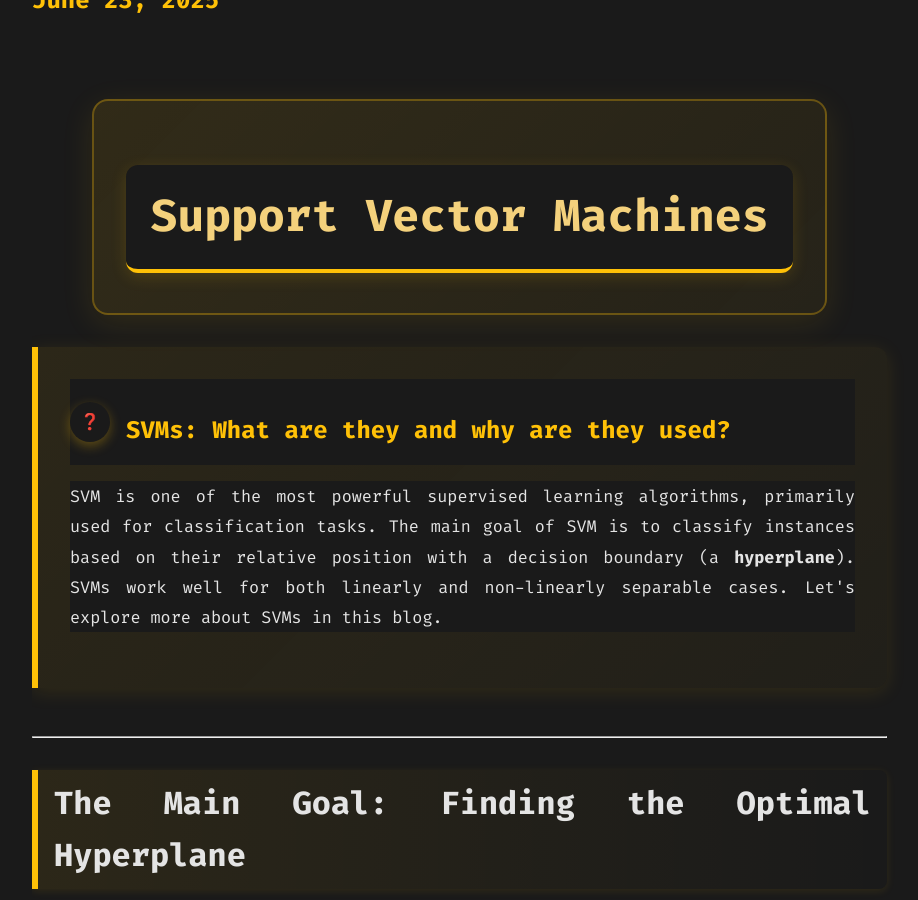
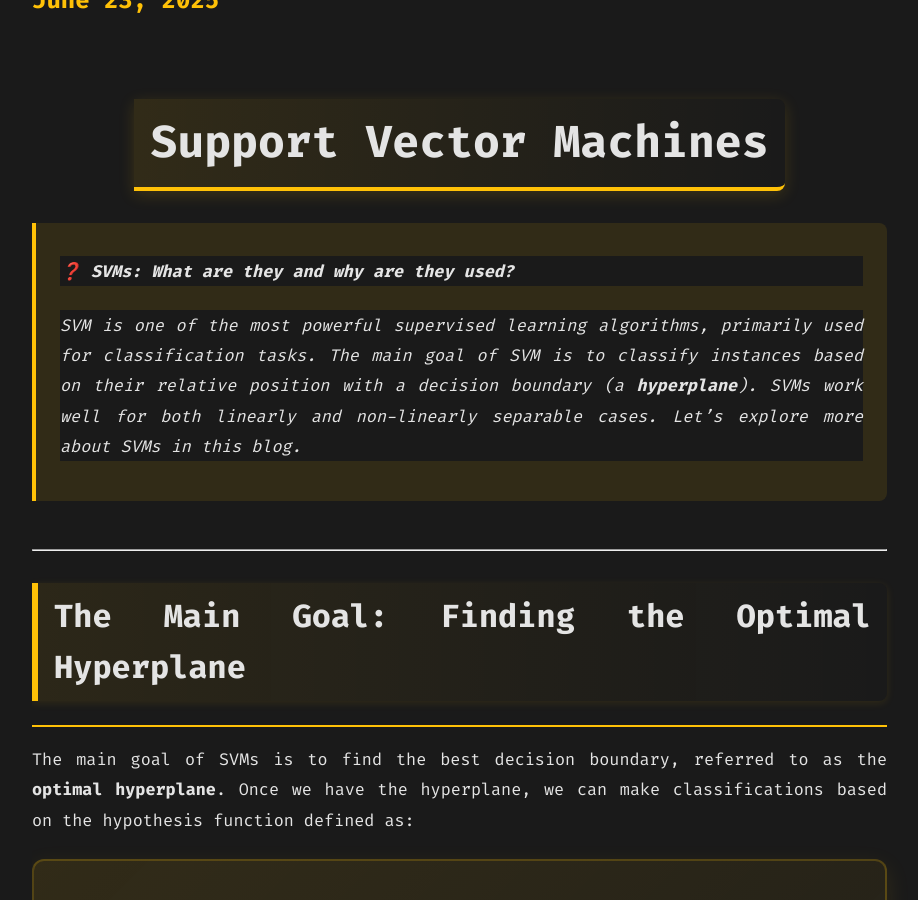
Before and after one commit to shrrynsh/site.github.io, a Jekyll site: the page built from _posts/2025-06-23-svm-from-scratch.md, in a window 1280 px wide and 900 px high, scrolled down 337 px. Shown: the whole window, without its empty margins (158-1076 px from the left). Built offline with Jekyll 4.4.1, drawn with Linux system fonts in a browser that asks for light colours; some of the changed text lies outside the part shown.

Commit message:
Update 2025-06-23-svm-from-scratch.md

```diff
--- a/_posts/2025-06-23-svm-from-scratch.md
+++ b/_posts/2025-06-23-svm-from-scratch.md
@@ -7,28 +7,13 @@
 
 <div style="margin-top:3rem;"></div>
 
-<div style="text-align: center; margin-bottom: 2rem;">
-  <div style="display: inline-block; background: linear-gradient(135deg, rgba(255,193,7,0.1) 0%, rgba(255,193,7,0.05) 100%); border: 2px solid rgba(255,193,7,0.3); border-radius: 16px; padding: 2rem; box-shadow: 0 8px 32px rgba(255,193,7,0.1);">
-    <h1 style="margin: 0; border-bottom: 4px solid var(--accent, #ffc107); padding-bottom: 0.5em; background: rgba(255,193,7,0.08); border-radius: 12px; padding: 1rem 1.5rem; display: inline-block; box-shadow: 0 4px 16px rgba(255,193,7,0.15);">
-      Support Vector Machines
-    </h1>
-  </div>
-</div>
+# <span style="display: inline-block; border-bottom: 4px solid var(--accent, #ffc107); padding-bottom: 0.3em; background: linear-gradient(90deg, rgba(255,193,7,0.1) 0%, transparent 100%); border-radius: 0 8px 8px 0; padding: 0.5rem 1rem; box-shadow: 0 4px 16px rgba(255,193,7,0.15);">Support Vector Machines</span>
 
 <div style="margin-bottom: 2rem;"></div>
 
-<div style="background: linear-gradient(135deg, rgba(255,193,7,0.08) 0%, rgba(255,193,7,0.03) 100%); border-left: 6px solid var(--accent, #ffc107); border-radius: 0 12px 12px 0; padding: 2rem; margin: 2rem 0; box-shadow: 0 4px 20px rgba(255,193,7,0.1);">
-  <div style="display: flex; align-items: center; margin-bottom: 1rem;">
-    <div style="background: var(--accent, #ffc107); color: #000; width: 40px; height: 40px; border-radius: 50%; display: flex; align-items: center; justify-content: center; font-weight: bold; margin-right: 1rem; box-shadow: 0 4px 12px rgba(255,193,7,0.3);">
-      ❓
-    </div>
-    <h3 style="margin: 0; color: var(--accent, #ffc107);">SVMs: What are they and why are they used?</h3>
-  </div>
-
-  <p style="margin: 0; line-height: 1.7; font-size: 1.1em;">
-    SVM is one of the most powerful supervised learning algorithms, primarily used for classification tasks. The main goal of SVM is to classify instances based on their relative position with a decision boundary (a <strong>hyperplane</strong>). SVMs work well for both linearly and non-linearly separable cases. Let's explore more about SVMs in this blog.
-  </p>
-</div>
+> <strong>❓ SVMs: What are they and why are they used?</strong>
+>
+> SVM is one of the most powerful supervised learning algorithms, primarily used for classification tasks. The main goal of SVM is to classify instances based on their relative position with a decision boundary (a <strong>hyperplane</strong>). SVMs work well for both linearly and non-linearly separable cases. Let's explore more about SVMs in this blog.
 
 <div style="margin-bottom: 3rem;"></div>
 
@@ -38,24 +23,20 @@
 
 ## <span style="display: inline-block; border-left: 6px solid var(--accent, #ffc107); padding-left: 1rem; background: linear-gradient(90deg, rgba(255,193,7,0.08) 0%, transparent 100%); border-radius: 0 8px 8px 0; padding: 0.5rem 1rem; margin-bottom: 1rem; box-shadow: 0 2px 8px rgba(255,193,7,0.1);">The Main Goal: Finding the Optimal Hyperplane</span>
 
-<div style="background: rgba(255,255,255,0.02); border-radius: 12px; padding: 1.5rem; margin: 1.5rem 0; border: 1px solid rgba(255,193,7,0.1);">
-  <p style="margin: 0 0 1.5rem 0; line-height: 1.6;">
-    The main goal of SVMs is to find the best decision boundary, referred to as the <strong>optimal hyperplane</strong>. Once we have the hyperplane, we can make classifications based on the hypothesis function defined as:
-  </p>
+The main goal of SVMs is to find the best decision boundary, referred to as the <strong>optimal hyperplane</strong>. Once we have the hyperplane, we can make classifications based on the hypothesis function defined as:
 
-  <div style="background: linear-gradient(135deg, rgba(255,193,7,0.1) 0%, rgba(255,193,7,0.05) 100%); border: 2px solid rgba(255,193,7,0.2); border-radius: 12px; padding: 2rem; margin: 1.5rem 0; text-align: center; box-shadow: 0 8px 24px rgba(255,193,7,0.1);">
-    $$
-    h(x_i) = \begin{cases}
-    +1, & \text{if } w \cdot x + b \ge 0,\\
-    -1, & \text{if } w \cdot x + b < 0.
-    \end{cases}
-    $$
-  </div>
+<div style="background: linear-gradient(135deg, rgba(255,193,7,0.1) 0%, rgba(255,193,7,0.05) 100%); border: 2px solid rgba(255,193,7,0.2); border-radius: 12px; padding: 2rem; margin: 1.5rem 0; text-align: center; box-shadow: 0 8px 24px rgba(255,193,7,0.1);">
 
-  <p style="margin: 1.5rem 0 0 0; line-height: 1.6;">
-    Let's understand what a hyperplane is and how to compare hyperplanes.
-  </p>
+$$
+h(x_i) = \begin{cases}
++1, & \text{if } w \cdot x + b \ge 0,\\
+-1, & \text{if } w \cdot x + b < 0.
+\end{cases}
+$$
+
 </div>
+
+Let's understand what a hyperplane is and how to compare hyperplanes.
 
 ---
 
@@ -63,11 +44,7 @@
 
 ## <span style="display: inline-block; border-left: 6px solid var(--accent, #ffc107); padding-left: 1rem; background: linear-gradient(90deg, rgba(255,193,7,0.08) 0%, transparent 100%); border-radius: 0 8px 8px 0; padding: 0.5rem 1rem; margin-bottom: 1rem; box-shadow: 0 2px 8px rgba(255,193,7,0.1);">A Generalized Plane – Hyperplane</span>
 
-<div style="background: rgba(255,255,255,0.02); border-radius: 12px; padding: 1.5rem; margin: 1.5rem 0; border: 1px solid rgba(255,193,7,0.1);">
-  <p style="margin: 0; line-height: 1.6;">
-    A <strong>hyperplane</strong> is a generalization of the 2D plane for higher dimensions. It divides a space into two parts (e.g., a line in 2D, a plane in 3D). The dimension of a hyperplane is always one less than the space it divides. The generalized equation is $w \cdot x + b = 0$.
-  </p>
-</div>
+A <strong>hyperplane</strong> is a generalization of the 2D plane for higher dimensions. It divides a space into two parts (e.g., a line in 2D, a plane in 3D). The dimension of a hyperplane is always one less than the space it divides. The generalized equation is $w \cdot x + b = 0$.
 
 ---
 
@@ -75,45 +52,28 @@
 
 ## <span style="display: inline-block; border-left: 6px solid var(--accent, #ffc107); padding-left: 1rem; background: linear-gradient(90deg, rgba(255,193,7,0.08) 0%, transparent 100%); border-radius: 0 8px 8px 0; padding: 0.5rem 1rem; margin-bottom: 1rem; box-shadow: 0 2px 8px rgba(255,193,7,0.1);">How to Compare Hyperplanes?</span>
 
-<div style="background: rgba(255,255,255,0.02); border-radius: 12px; padding: 1.5rem; margin: 1.5rem 0; border: 1px solid rgba(255,193,7,0.1);">
-  <p style="margin: 0 0 1.5rem 0; line-height: 1.6;">
-    To select the best hyperplane, we compare them using two metrics: <strong>Functional Margin</strong> and <strong>Geometric Margin</strong>.
-  </p>
+To select the best hyperplane, we compare them using two metrics: <strong>Functional Margin</strong> and <strong>Geometric Margin</strong>.
 
-  <div style="display: grid; grid-template-columns: 1fr 1fr; gap: 1.5rem; margin: 1.5rem 0;">
-    <div style="background: linear-gradient(135deg, rgba(255,193,7,0.08) 0%, rgba(255,193,7,0.03) 100%); border: 2px solid rgba(255,193,7,0.15); border-radius: 12px; padding: 1.5rem; box-shadow: 0 4px 16px rgba(255,193,7,0.08);">
-      <div style="display: flex; align-items: center; margin-bottom: 1rem;">
-        <div style="background: var(--accent, #ffc107); color: #000; width: 32px; height: 32px; border-radius: 50%; display: flex; align-items: center; justify-content: center; font-weight: bold; margin-right: 0.75rem; font-size: 0.9em;">
-          F
-        </div>
-        <h4 style="margin: 0; color: var(--accent, #ffc107);">Functional Margin</h4>
-      </div>
-      <p style="margin: 0 0 1rem 0; line-height: 1.5;">
-        Define $f = y(w \cdot x + b)$. Positive for correct classifications, negative for misclassifications. The functional margin is:
-      </p>
-      <div style="background: rgba(255,193,7,0.1); border-radius: 8px; padding: 1rem; text-align: center; border: 1px solid rgba(255,193,7,0.2);">
-        $$F = \min_{i=1,\dots,m} \bigl(y_i (w \cdot x + b)\bigr).$$
-      </div>
-      <p style="margin: 1rem 0 0 0; line-height: 1.5; font-style: italic;">
-        The best hyperplane has the maximum functional margin.
-      </p>
-    </div>
+### <span style="display: inline-block; border-left: 4px solid var(--accent, #ffc107); padding-left: 0.75rem; background: linear-gradient(90deg, rgba(255,193,7,0.06) 0%, transparent 100%); border-radius: 0 6px 6px 0; padding: 0.3rem 0.75rem; margin-bottom: 0.5rem;">Functional Margin</span>
 
-    <div style="background: linear-gradient(135deg, rgba(255,193,7,0.08) 0%, rgba(255,193,7,0.03) 100%); border: 2px solid rgba(255,193,7,0.15); border-radius: 12px; padding: 1.5rem; box-shadow: 0 4px 16px rgba(255,193,7,0.08);">
-      <div style="display: flex; align-items: center; margin-bottom: 1rem;">
-        <div style="background: var(--accent, #ffc107); color: #000; width: 32px; height: 32px; border-radius: 50%; display: flex; align-items: center; justify-content: center; font-weight: bold; margin-right: 0.75rem; font-size: 0.9em;">
-          G
-        </div>
-        <h4 style="margin: 0; color: var(--accent, #ffc107);">Geometric Margin</h4>
-      </div>
-      <p style="margin: 0 0 1rem 0; line-height: 1.5;">
-        A scaled version of the functional margin:
-      </p>
-      <div style="background: rgba(255,193,7,0.1); border-radius: 8px; padding: 1rem; text-align: center; border: 1px solid rgba(255,193,7,0.2);">
-        $$G = \min_{i=1,\dots,m} \Bigl( y_i \bigl(\frac{w}{\|w\|} \cdot x + \frac{b}{\|w\|}\bigr)\Bigr) = \frac{F}{\|w\|}$$
-      </div>
-    </div>
-  </div>
+Define $f = y(w \cdot x + b)$. Positive for correct classifications, negative for misclassifications. The functional margin is:
+
+<div style="background: linear-gradient(135deg, rgba(255,193,7,0.1) 0%, rgba(255,193,7,0.05) 100%); border: 2px solid rgba(255,193,7,0.2); border-radius: 12px; padding: 2rem; margin: 1.5rem 0; text-align: center; box-shadow: 0 8px 24px rgba(255,193,7,0.1);">
+
+$$F = \min_{i=1,\dots,m} \bigl(y_i (w \cdot x + b)\bigr).$$
+
+</div>
+
+The best hyperplane has the maximum functional margin.
+
+### <span style="display: inline-block; border-left: 4px solid var(--accent, #ffc107); padding-left: 0.75rem; background: linear-gradient(90deg, rgba(255,193,7,0.06) 0%, transparent 100%); border-radius: 0 6px 6px 0; padding: 0.3rem 0.75rem; margin-bottom: 0.5rem;">Geometric Margin</span>
+
+A scaled version of the functional margin:
+
+<div style="background: linear-gradient(135deg, rgba(255,193,7,0.1) 0%, rgba(255,193,7,0.05) 100%); border: 2px solid rgba(255,193,7,0.2); border-radius: 12px; padding: 2rem; margin: 1.5rem 0; text-align: center; box-shadow: 0 8px 24px rgba(255,193,7,0.1);">
+
+$$G = \min_{i=1,\dots,m} \Bigl( y_i \bigl(\frac{w}{\|w\|} \cdot x + \frac{b}{\|w\|}\bigr)\Bigr) = \frac{F}{\|w\|}$$
+
 </div>
 
 ---
@@ -122,32 +82,30 @@
 
 ## <span style="display: inline-block; border-left: 6px solid var(--accent, #ffc107); padding-left: 1rem; background: linear-gradient(90deg, rgba(255,193,7,0.08) 0%, transparent 100%); border-radius: 0 8px 8px 0; padding: 0.5rem 1rem; margin-bottom: 1rem; box-shadow: 0 2px 8px rgba(255,193,7,0.1);">The Optimization</span>
 
-<div style="background: rgba(255,255,255,0.02); border-radius: 12px; padding: 1.5rem; margin: 1.5rem 0; border: 1px solid rgba(255,193,7,0.1);">
-  <p style="margin: 0 0 1.5rem 0; line-height: 1.6;">
-    To find the optimal hyperplane, we maximize the geometric margin $G$ subject to constraints:
-  </p>
+To find the optimal hyperplane, we maximize the geometric margin $G$ subject to constraints:
 
-  <div style="background: linear-gradient(135deg, rgba(255,193,7,0.1) 0%, rgba(255,193,7,0.05) 100%); border: 2px solid rgba(255,193,7,0.2); border-radius: 12px; padding: 2rem; margin: 1.5rem 0; text-align: center; box-shadow: 0 8px 24px rgba(255,193,7,0.1);">
-    $$
-    \begin{aligned}
-    \max_{w,b} \quad & G \\
-    \text{subject to}\quad & g_i \ge G, \quad i = 1,\dots,m.
-    \end{aligned}
-    $$
-  </div>
+<div style="background: linear-gradient(135deg, rgba(255,193,7,0.1) 0%, rgba(255,193,7,0.05) 100%); border: 2px solid rgba(255,193,7,0.2); border-radius: 12px; padding: 2rem; margin: 1.5rem 0; text-align: center; box-shadow: 0 8px 24px rgba(255,193,7,0.1);">
 
-  <p style="margin: 1.5rem 0; line-height: 1.6;">
-    Rearranging and scaling leads to the final primal problem:
-  </p>
+$$
+\begin{aligned}
+\max_{w,b} \quad & G \\
+\text{subject to}\quad & g_i \ge G, \quad i = 1,\dots,m.
+\end{aligned}
+$$
 
-  <div style="background: linear-gradient(135deg, rgba(255,193,7,0.1) 0%, rgba(255,193,7,0.05) 100%); border: 2px solid rgba(255,193,7,0.2); border-radius: 12px; padding: 2rem; margin: 1.5rem 0; text-align: center; box-shadow: 0 8px 24px rgba(255,193,7,0.1);">
-    $$
-    \begin{aligned}
-    \min_{w,b} \quad \frac{1}{2}\|w\|^2  \\
-    \text{subject to}\quad & y_i(w.x_i+b)-1 \ge 0, \quad i = 1,\dots,m.
-    \end{aligned}
-    $$
-  </div>
+</div>
+
+Rearranging and scaling leads to the final primal problem:
+
+<div style="background: linear-gradient(135deg, rgba(255,193,7,0.1) 0%, rgba(255,193,7,0.05) 100%); border: 2px solid rgba(255,193,7,0.2); border-radius: 12px; padding: 2rem; margin: 1.5rem 0; text-align: center; box-shadow: 0 8px 24px rgba(255,193,7,0.1);">
+
+$$
+\begin{aligned}
+\min_{w,b} \quad \frac{1}{2}\|w\|^2  \\
+\text{subject to}\quad & y_i(w.x_i+b)-1 \ge 0, \quad i = 1,\dots,m.
+\end{aligned}
+$$
+
 </div>
 
 ---
@@ -156,45 +114,43 @@
 
 ## <span style="display: inline-block; border-left: 6px solid var(--accent, #ffc107); padding-left: 1rem; background: linear-gradient(90deg, rgba(255,193,7,0.08) 0%, transparent 100%); border-radius: 0 8px 8px 0; padding: 0.5rem 1rem; margin-bottom: 1rem; box-shadow: 0 2px 8px rgba(255,193,7,0.1);">The Lagrangian and Dual Problem</span>
 
-<div style="background: rgba(255,255,255,0.02); border-radius: 12px; padding: 1.5rem; margin: 1.5rem 0; border: 1px solid rgba(255,193,7,0.1);">
-  <p style="margin: 0 0 1.5rem 0; line-height: 1.6;">
-    Now we can form the Lagrangian from the primal problem:
-  </p>
+Now we can form the Lagrangian from the primal problem:
 
-  <div style="background: linear-gradient(135deg, rgba(255,193,7,0.1) 0%, rgba(255,193,7,0.05) 100%); border: 2px solid rgba(255,193,7,0.2); border-radius: 12px; padding: 2rem; margin: 1.5rem 0; text-align: center; box-shadow: 0 8px 24px rgba(255,193,7,0.1);">
-    $$L(w, b, \alpha) = \frac{1}{2}\,w \cdot w - \sum_{i=1}^{m} \alpha_i \bigl[y_i\,(w \cdot x_i + b) - 1\bigr].$$
-  </div>
+<div style="background: linear-gradient(135deg, rgba(255,193,7,0.1) 0%, rgba(255,193,7,0.05) 100%); border: 2px solid rgba(255,193,7,0.2); border-radius: 12px; padding: 2rem; margin: 1.5rem 0; text-align: center; box-shadow: 0 8px 24px rgba(255,193,7,0.1);">
 
-  <p style="margin: 1.5rem 0; line-height: 1.6;">
-    Taking gradients and setting to zero gives:
-  </p>
+$$L(w, b, \alpha) = \frac{1}{2}\,w \cdot w - \sum_{i=1}^{m} \alpha_i \bigl[y_i\,(w \cdot x_i + b) - 1\bigr].$$
 
-  <div style="background: linear-gradient(135deg, rgba(255,193,7,0.1) 0%, rgba(255,193,7,0.05) 100%); border: 2px solid rgba(255,193,7,0.2); border-radius: 12px; padding: 2rem; margin: 1.5rem 0; text-align: center; box-shadow: 0 8px 24px rgba(255,193,7,0.1);">
-    $$
-    \nabla_w L(w, b, \alpha) = w - \sum_{i=1}^{m} \alpha_i\,y_i\,x_i = 0 \Rightarrow w= \sum_{i=1}^{m} \alpha_i\,y_i\,x_i
-    $$
+</div>
 
-    $$
-    \nabla_b L(w, b, \alpha) = -\sum_{i=1}^{m} \alpha_i\,y_i = 0 \Rightarrow \sum_{i=1}^{m} \alpha_i\,y_i = 0
-    $$
-  </div>
+Taking gradients and setting to zero gives:
 
-  <p style="margin: 1.5rem 0; line-height: 1.6;">
-    Plugging $w$ back gives the dual problem:
-  </p>
+<div style="background: linear-gradient(135deg, rgba(255,193,7,0.1) 0%, rgba(255,193,7,0.05) 100%); border: 2px solid rgba(255,193,7,0.2); border-radius: 12px; padding: 2rem; margin: 1.5rem 0; text-align: center; box-shadow: 0 8px 24px rgba(255,193,7,0.1);">
 
-  <div style="background: linear-gradient(135deg, rgba(255,193,7,0.1) 0%, rgba(255,193,7,0.05) 100%); border: 2px solid rgba(255,193,7,0.2); border-radius: 12px; padding: 2rem; margin: 1.5rem 0; text-align: center; box-shadow: 0 8px 24px rgba(255,193,7,0.1);">
-    $$
-    D(\alpha, b) = \sum_{i=1}^m \alpha_i- \frac{1}{2} \sum_{i=1}^m \sum_{j=1}^m
-    \alpha_i \,\alpha_j\, y_i\, y_j \,\bigl(x_i \cdot x_j\bigr)
-    $$
+$$
+\nabla_w L(w, b, \alpha) = w - \sum_{i=1}^{m} \alpha_i\,y_i\,x_i = 0 \Rightarrow w= \sum_{i=1}^{m} \alpha_i\,y_i\,x_i
+$$
 
-    $$
-    \text{subject to } \alpha_i \ge 0 \; (i=1,\dots,m)
-    \quad\text{and}\quad
-    \sum_{i=1}^{m} \alpha_i \, y_i = 0.
-    $$
-  </div>
+$$
+\nabla_b L(w, b, \alpha) = -\sum_{i=1}^{m} \alpha_i\,y_i = 0 \Rightarrow \sum_{i=1}^{m} \alpha_i\,y_i = 0
+$$
+
+</div>
+
+Plugging $w$ back gives the dual problem:
+
+<div style="background: linear-gradient(135deg, rgba(255,193,7,0.1) 0%, rgba(255,193,7,0.05) 100%); border: 2px solid rgba(255,193,7,0.2); border-radius: 12px; padding: 2rem; margin: 1.5rem 0; text-align: center; box-shadow: 0 8px 24px rgba(255,193,7,0.1);">
+
+$$
+D(\alpha, b) = \sum_{i=1}^m \alpha_i- \frac{1}{2} \sum_{i=1}^m \sum_{j=1}^m
+\alpha_i \,\alpha_j\, y_i\, y_j \,\bigl(x_i \cdot x_j\bigr)
+$$
+
+$$
+\text{subject to } \alpha_i \ge 0 \; (i=1,\dots,m)
+\quad\text{and}\quad
+\sum_{i=1}^{m} \alpha_i \, y_i = 0.
+$$
+
 </div>
 
 ---
@@ -203,33 +159,21 @@
 
 ## <span style="display: inline-block; border-left: 6px solid var(--accent, #ffc107); padding-left: 1rem; background: linear-gradient(90deg, rgba(255,193,7,0.08) 0%, transparent 100%); border-radius: 0 8px 8px 0; padding: 0.5rem 1rem; margin-bottom: 1rem; box-shadow: 0 2px 8px rgba(255,193,7,0.1);">KKT Conditions and Their Effect</span>
 
-<div style="background: rgba(255,255,255,0.02); border-radius: 12px; padding: 1.5rem; margin: 1.5rem 0; border: 1px solid rgba(255,193,7,0.1);">
-  <div style="display: grid; grid-template-columns: 1fr 1fr; gap: 1.5rem; margin: 1.5rem 0;">
-    <div style="background: linear-gradient(135deg, rgba(255,193,7,0.08) 0%, rgba(255,193,7,0.03) 100%); border: 2px solid rgba(255,193,7,0.15); border-radius: 12px; padding: 1.5rem; box-shadow: 0 4px 16px rgba(255,193,7,0.08);">
-      <h4 style="margin: 0 0 1rem 0; color: var(--accent, #ffc107);">Primal and Dual Feasibility</h4>
-      <p style="margin: 0; line-height: 1.5;">
-        Both hold due to the constraints imposed.
-      </p>
-    </div>
+### <span style="display: inline-block; border-left: 4px solid var(--accent, #ffc107); padding-left: 0.75rem; background: linear-gradient(90deg, rgba(255,193,7,0.06) 0%, transparent 100%); border-radius: 0 6px 6px 0; padding: 0.3rem 0.75rem; margin-bottom: 0.5rem;">Primal and Dual Feasibility</span>
 
-    <div style="background: linear-gradient(135deg, rgba(255,193,7,0.08) 0%, rgba(255,193,7,0.03) 100%); border: 2px solid rgba(255,193,7,0.15); border-radius: 12px; padding: 1.5rem; box-shadow: 0 4px 16px rgba(255,193,7,0.08);">
-      <h4 style="margin: 0 0 1rem 0; color: var(--accent, #ffc107);">Complementary Slackness</h4>
-      <p style="margin: 0; line-height: 1.5;">
-        $\alpha_i\,[y_i\,(w \cdot x_i + b) - 1] = 0.$ For instances closest to the hyperplane ($x'$):
-      </p>
-    </div>
-  </div>
+Both hold due to the constraints imposed.
 
-  <div style="background: linear-gradient(135deg, rgba(255,193,7,0.1) 0%, rgba(255,193,7,0.05) 100%); border: 2px solid rgba(255,193,7,0.2); border-radius: 12px; padding: 2rem; margin: 1.5rem 0; text-align: center; box-shadow: 0 8px 24px rgba(255,193,7,0.1);">
-    $$y_i\,(w \cdot x' + b) - 1 = 0$$
-  </div>
+### <span style="display: inline-block; border-left: 4px solid var(--accent, #ffc107); padding-left: 0.75rem; background: linear-gradient(90deg, rgba(255,193,7,0.06) 0%, transparent 100%); border-radius: 0 6px 6px 0; padding: 0.3rem 0.75rem; margin-bottom: 0.5rem;">Complementary Slackness</span>
 
-  <div style="background: linear-gradient(135deg, rgba(255,193,7,0.08) 0%, rgba(255,193,7,0.03) 100%); border: 2px solid rgba(255,193,7,0.15); border-radius: 12px; padding: 1.5rem; margin: 1.5rem 0; box-shadow: 0 4px 16px rgba(255,193,7,0.08);">
-    <p style="margin: 0; line-height: 1.6;">
-      For such instances, $\alpha_i$ is positive and they are called <strong>Support Vectors</strong>. For all other instances, $\alpha_i$ is 0.
-    </p>
-  </div>
+$\alpha_i\,[y_i\,(w \cdot x_i + b) - 1] = 0.$ For instances closest to the hyperplane ($x'$):
+
+<div style="background: linear-gradient(135deg, rgba(255,193,7,0.1) 0%, rgba(255,193,7,0.05) 100%); border: 2px solid rgba(255,193,7,0.2); border-radius: 12px; padding: 2rem; margin: 1.5rem 0; text-align: center; box-shadow: 0 8px 24px rgba(255,193,7,0.1);">
+
+$$y_i\,(w \cdot x' + b) - 1 = 0$$
+
 </div>
+
+For such instances, $\alpha_i$ is positive and they are called <strong>Support Vectors</strong>. For all other instances, $\alpha_i$ is 0.
 
 ---
 
```
